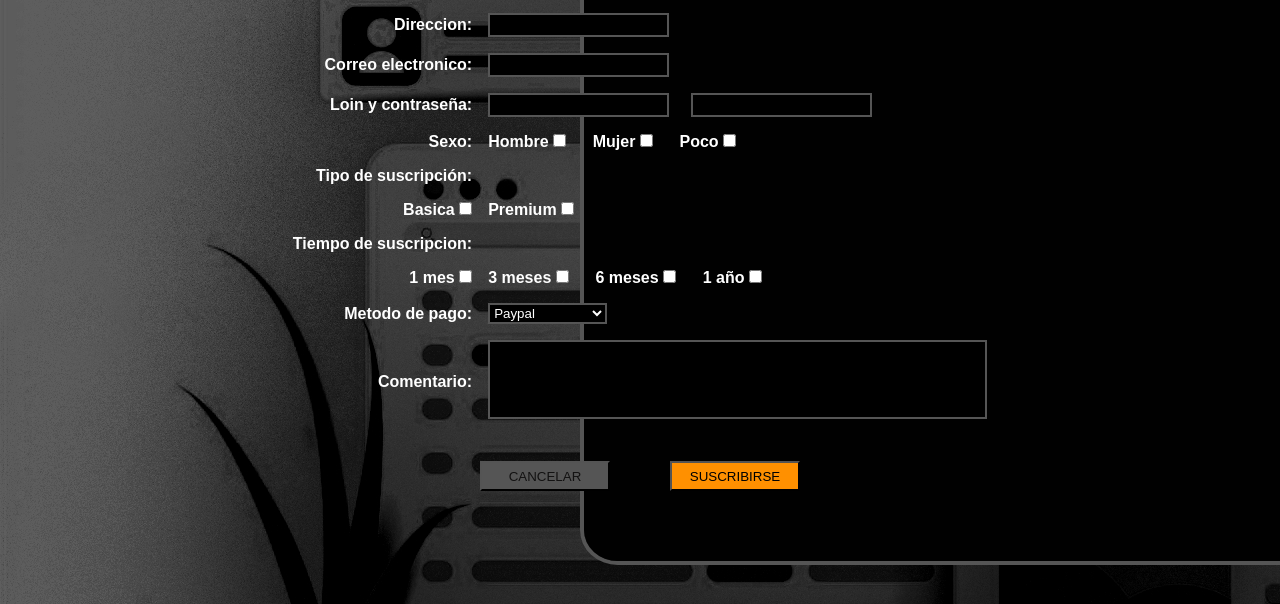
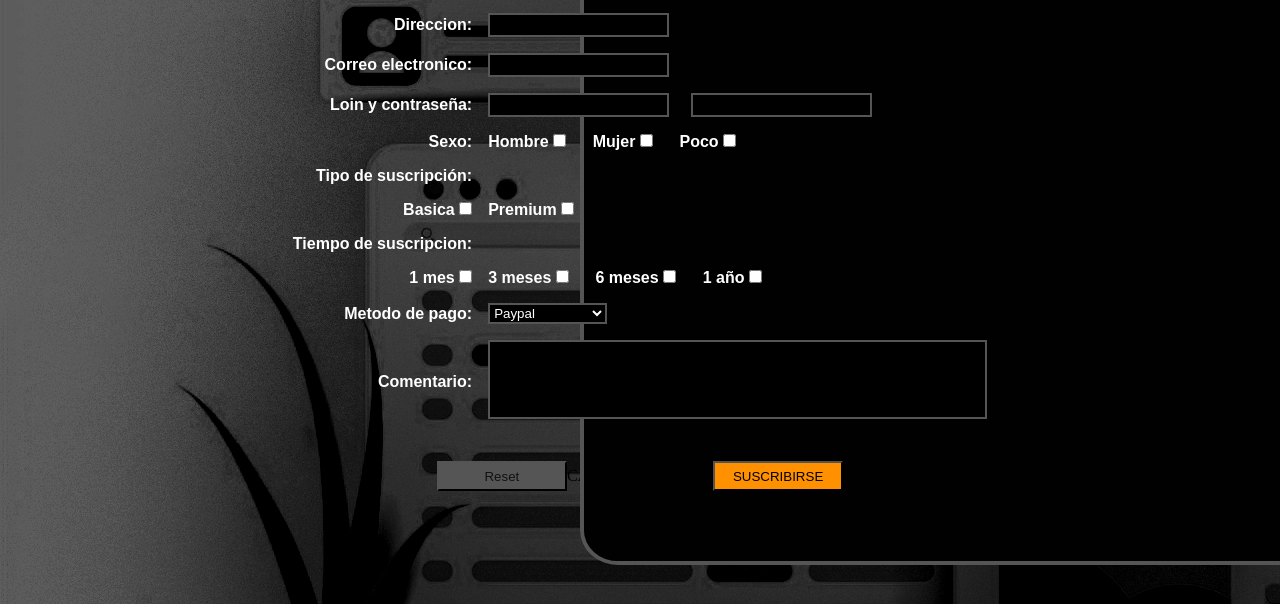
Before and after one commit to YuriyBaran/SMR, a plain HTML site: page ejercicio 9/ej9.html in a window 1280 px wide. Shown: the part 293-897 px from the top of the page. Drawn offline with Linux system fonts and the light colour scheme.

Commit message:
Add files via upload

```diff
--- a/ejercicio 9/ej9.html
+++ b/ejercicio 9/ej9.html
@@ -63,7 +63,7 @@
                         <th><textarea itemid="comentario" style="resize: none;" class="bloqueselect" name="comentario" id="comentario" cols="60" rows="5"></textarea></th>
                     </tr>
                 </table>
-                <p style="margin-top: 30px"><button id="borrar" class="boton">CANCELAR</button>&nbsp;&nbsp;&nbsp;&nbsp;&nbsp;&nbsp;&nbsp;&nbsp;&nbsp;&nbsp;&nbsp;&nbsp;&nbsp;&nbsp;&nbsp;<button onclick="enviar()" id="enviar" class="boton">SUSCRIBIRSE</button></p>
+                <p style="margin-top: 30px"><input class="boton" id="borrar" type="reset">CANCELAR</input>&nbsp;&nbsp;&nbsp;&nbsp;&nbsp;&nbsp;&nbsp;&nbsp;&nbsp;&nbsp;&nbsp;&nbsp;&nbsp;&nbsp;&nbsp;<button id="enviar" class="boton">SUSCRIBIRSE</button></p>
             </center>
             <img style="pointer-events: none" class="borde" src="fondo_cuestionario.png" width="750px" height="690px">
             <img style="position:relative;left: 870px;top: -645px;z-index: 2;z-index: 1;" width="400" src="Logo_prime.png">
```
